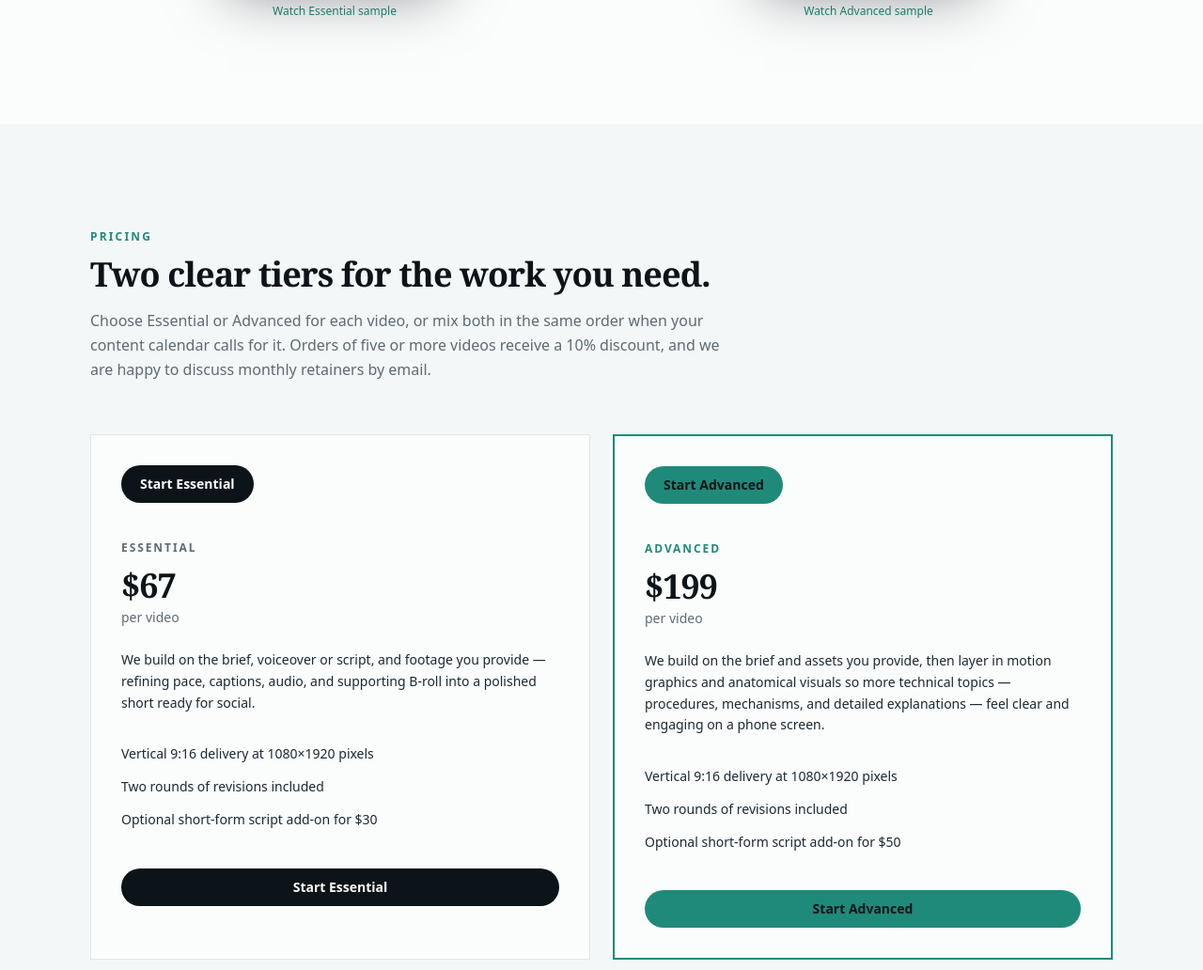
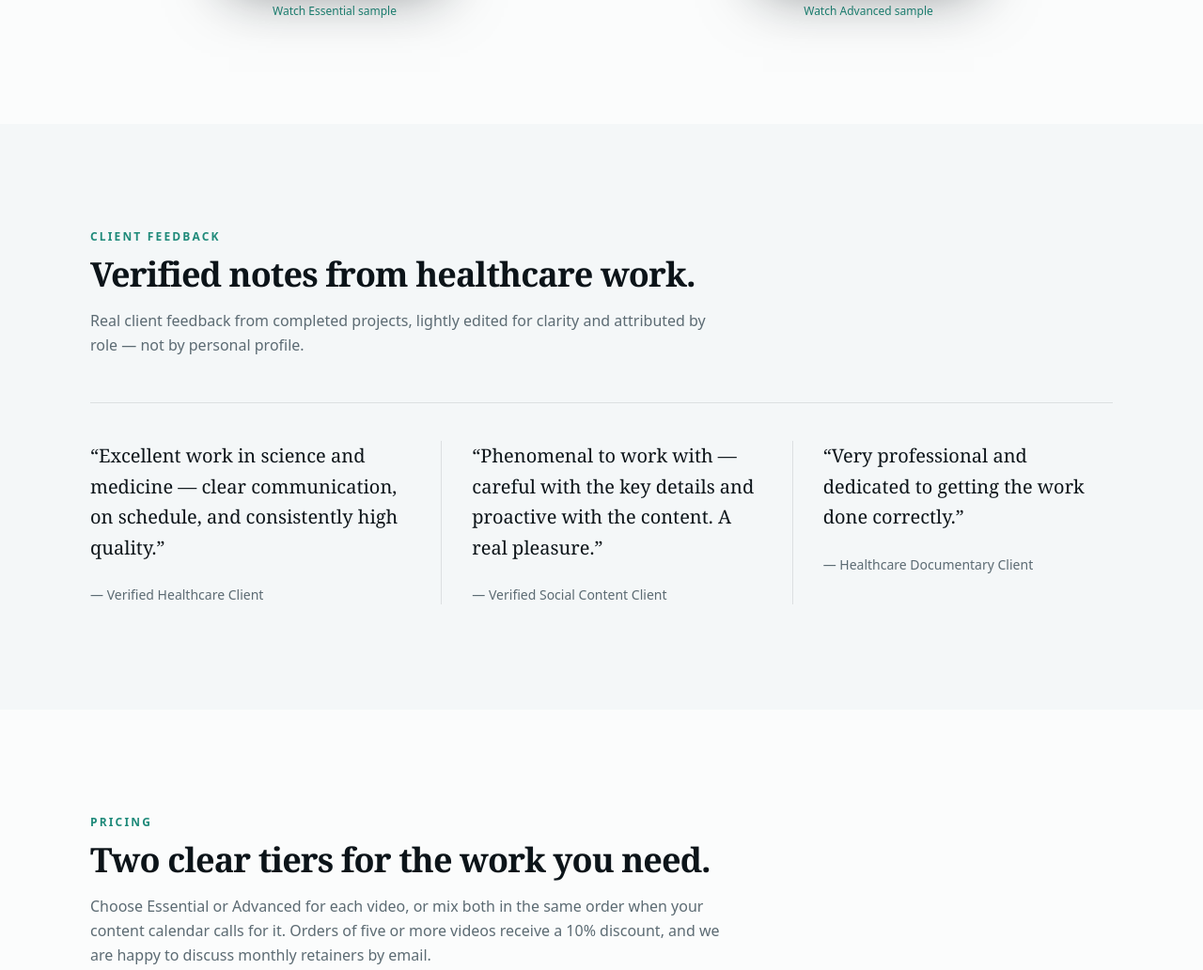
Before and after one commit to Vic-444/vidmedical, an Astro site: page / in a window 1280 px wide. Shown: the part 1915-2947 px from the top of the page at 94% size. Built offline with nearby package versions, Linux system fonts and the light colour scheme; Astro itself is replaced by a stand-in of ours.

Commit message:
Add verified client feedback section from rephrased Upwork reviews
Three role-labeled quotes on the lander, without personal names or
Upwork profile links, placed ahead of pricing.

Co-authored-by: Vic-444 <Vic-444@users.noreply.github.com>

```diff
--- a/src/pages/index.astro
+++ b/src/pages/index.astro
@@ -145,8 +145,51 @@ const tierValue =
     </div>
   </section>
 
+  <!-- Verified client feedback -->
+  <section class="bg-mist" id="feedback">
+    <div class="mx-auto max-w-6xl px-5 py-20 md:px-8 md:py-28">
+      <p class="text-xs font-semibold uppercase tracking-[0.18em] text-signal">Client feedback</p>
+      <h2 class="mt-3 max-w-2xl font-display text-3xl font-semibold tracking-tight text-ink md:text-4xl">
+        Verified notes from healthcare work.
+      </h2>
+      <p class="mt-4 max-w-2xl text-muted leading-relaxed">
+        Real client feedback from completed projects, lightly edited for clarity and attributed by
+        role — not by personal profile.
+      </p>
+
+      <div class="mt-12 grid gap-10 border-t border-ink/10 pt-10 md:grid-cols-3 md:gap-8">
+        <blockquote class="flex flex-col">
+          <p class="font-display text-lg leading-relaxed text-ink md:text-xl">
+            “Excellent work in science and medicine — clear communication, on schedule, and
+            consistently high quality.”
+          </p>
+          <footer class="mt-6 text-sm font-medium text-muted">
+            — Verified Healthcare Client
+          </footer>
+        </blockquote>
+        <blockquote class="flex flex-col border-t border-ink/10 pt-10 md:border-t-0 md:border-l md:pt-0 md:pl-8">
+          <p class="font-display text-lg leading-relaxed text-ink md:text-xl">
+            “Phenomenal to work with — careful with the key details and proactive with the content.
+            A real pleasure.”
+          </p>
+          <footer class="mt-6 text-sm font-medium text-muted">
+            — Verified Social Content Client
+          </footer>
+        </blockquote>
+        <blockquote class="flex flex-col border-t border-ink/10 pt-10 md:border-t-0 md:border-l md:pt-0 md:pl-8">
+          <p class="font-display text-lg leading-relaxed text-ink md:text-xl">
+            “Very professional and dedicated to getting the work done correctly.”
+          </p>
+          <footer class="mt-6 text-sm font-medium text-muted">
+            — Healthcare Documentary Client
+          </footer>
+        </blockquote>
+      </div>
+    </div>
+  </section>
+
   <!-- Pricing tiers -->
-  <section class="bg-mist" id="pricing">
+  <section class="bg-paper" id="pricing">
     <div class="mx-auto max-w-6xl px-5 py-20 md:px-8 md:py-28">
       <p class="text-xs font-semibold uppercase tracking-[0.18em] text-signal">Pricing</p>
       <h2 class="mt-3 max-w-2xl font-display text-3xl font-semibold tracking-tight text-ink md:text-4xl">
@@ -224,7 +267,7 @@ const tierValue =
   </section>
 
   <!-- Process -->
-  <section class="bg-paper" id="process">
+  <section class="bg-mist" id="process">
     <div class="mx-auto max-w-6xl px-5 py-20 md:px-8 md:py-28">
       <p class="text-xs font-semibold uppercase tracking-[0.18em] text-signal">How it works</p>
       <h2 class="mt-3 max-w-2xl font-display text-3xl font-semibold tracking-tight text-ink md:text-4xl">
@@ -289,7 +332,7 @@ const tierValue =
   </section>
 
   <!-- FAQ -->
-  <section class="bg-mist" id="faq">
+  <section class="bg-paper" id="faq">
     <div class="mx-auto max-w-3xl px-5 py-20 md:px-8 md:py-28">
       <p class="text-xs font-semibold uppercase tracking-[0.18em] text-signal">FAQ</p>
       <h2 class="mt-3 font-display text-3xl font-semibold tracking-tight text-ink md:text-4xl">
@@ -383,7 +426,7 @@ const tierValue =
   </section>
 
   <!-- Start / contact -->
-  <section class="bg-paper" id="start">
+  <section class="bg-mist" id="start">
     <div class="mx-auto grid max-w-6xl gap-12 px-5 pt-24 pb-20 md:grid-cols-[1fr_1.1fr] md:px-8 md:pt-32 md:pb-28">
       <div>
         <p class="text-xs font-semibold uppercase tracking-[0.18em] text-signal">Start</p>
```
